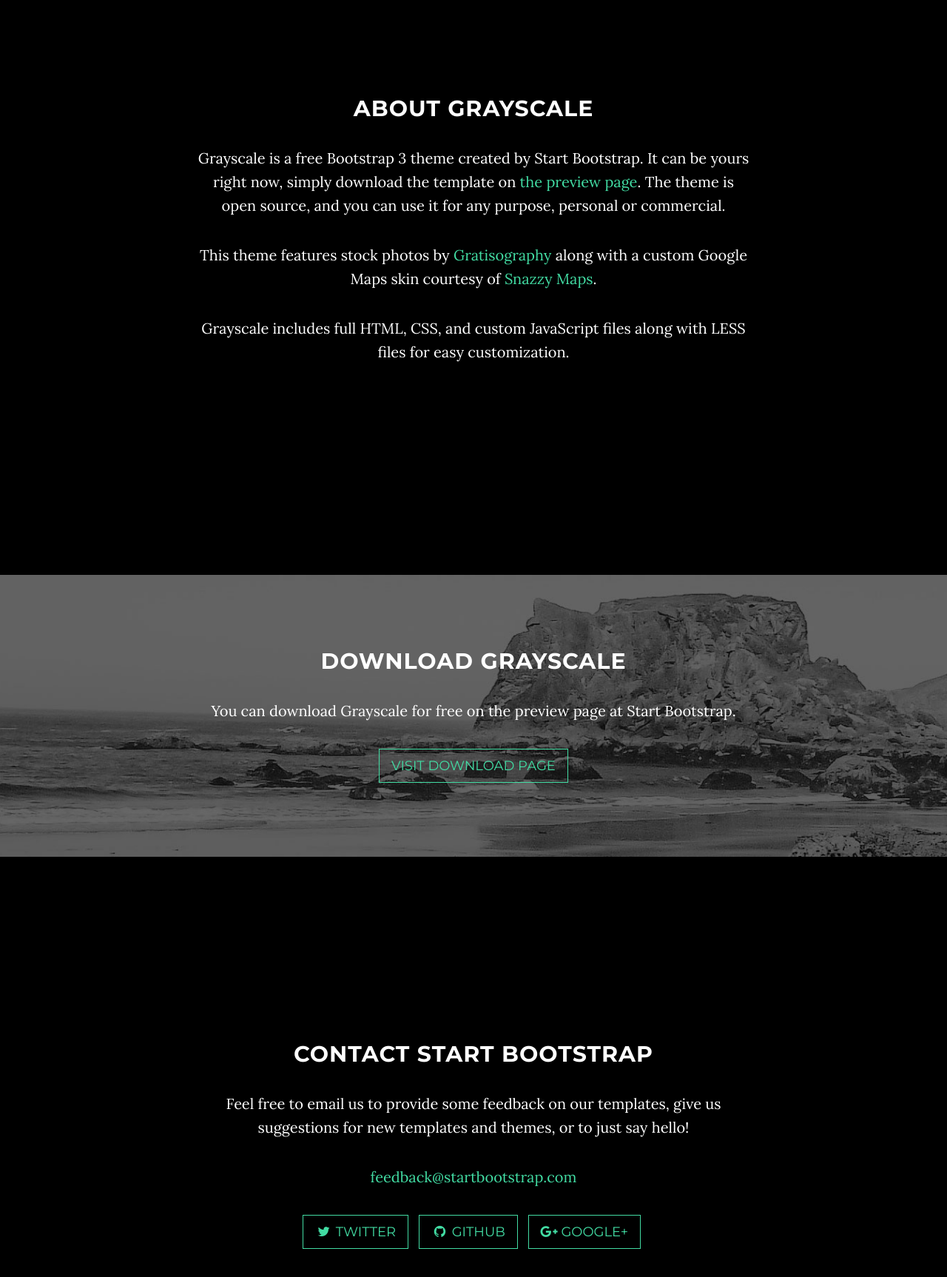
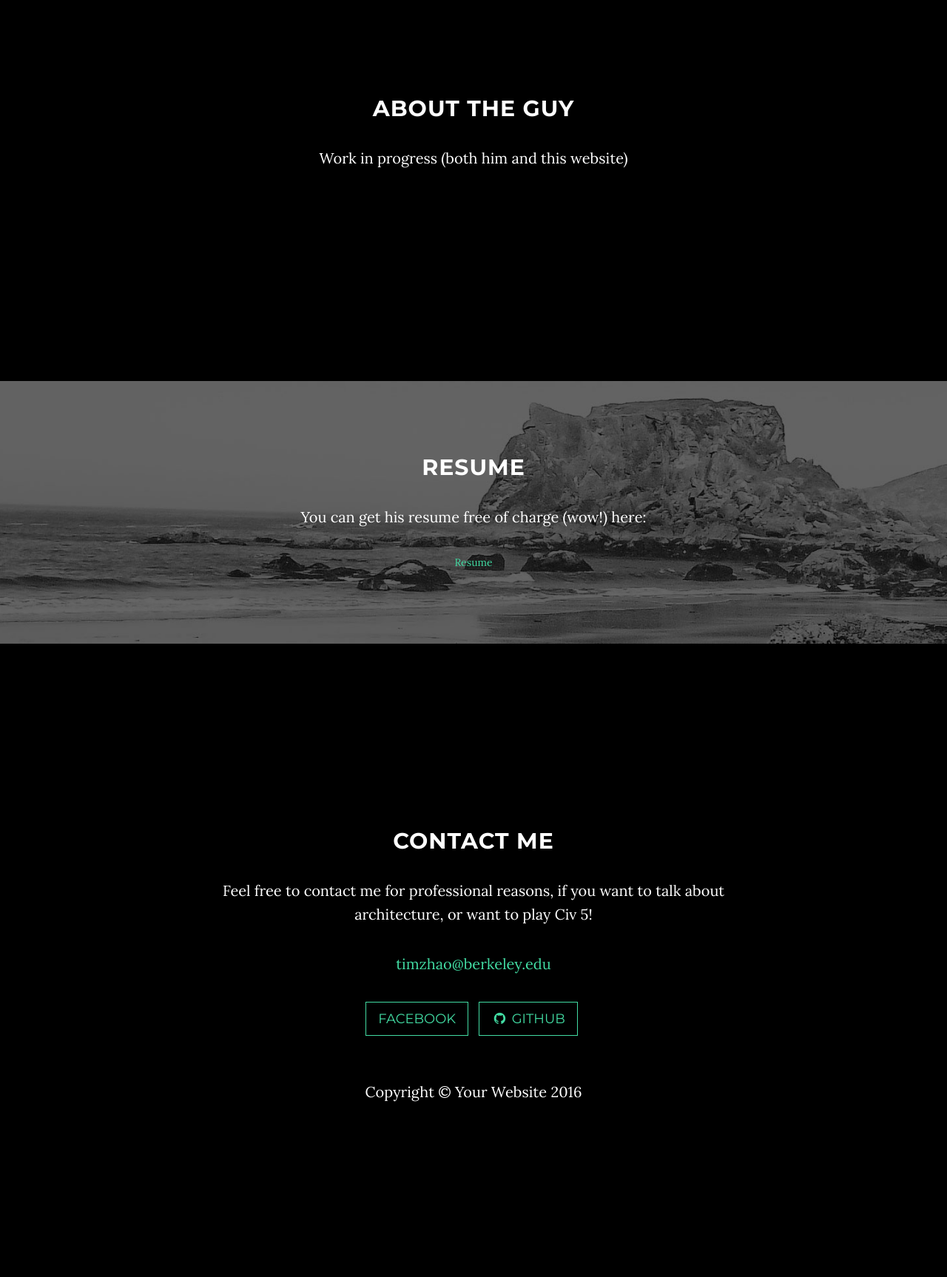
Before and after one commit to atimzhao/atimzhao.github.io, a website: page index.html in a window 1280 px wide. Shown: the part 920-2646 px from the top of the page at 74% size. After the commit the page ends 2462 px from the top, so only its background shows below. Drawn offline with nearby package versions, Linux system fonts and the light colour scheme; some packages are replaced by stand-ins of ours.

Commit message:
snarky but not finished

```diff
--- a/index.html
+++ b/index.html
@@ -9,7 +9,7 @@
     <meta name="description" content="">
     <meta name="author" content="">
 
-    <title>Grayscale - Start Bootstrap Theme</title>
+    <title>Timothy Zhao - Personal Website</title>
 
     <!-- Bootstrap Core CSS -->
     <link href="vendor/bootstrap/css/bootstrap.min.css" rel="stylesheet">
@@ -41,7 +41,7 @@
                     Menu <i class="fa fa-bars"></i>
                 </button>
                 <a class="navbar-brand page-scroll" href="#page-top">
-                    <i class="fa fa-play-circle"></i> <span class="light">Start</span> Bootstrap
+                    <i class="fa fa-play-circle"></i> <span class="light">Timothy</span> Zhao
                 </a>
             </div>
 
@@ -56,7 +56,7 @@
                         <a class="page-scroll" href="#about">About</a>
                     </li>
                     <li>
-                        <a class="page-scroll" href="#download">Download</a>
+                        <a class="page-scroll" href="#download">Resume</a>
                     </li>
                     <li>
                         <a class="page-scroll" href="#contact">Contact</a>
@@ -74,8 +74,8 @@
             <div class="container">
                 <div class="row">
                     <div class="col-md-8 col-md-offset-2">
-                        <h1 class="brand-heading">Hi Rommel</h1>
-                        <p class="intro-text">Rommels a butthead and I hope future employers never see I wrote this</p>
+                        <h1 class="brand-heading">hi.</h1>
+                        <p class="intro-text">This is Timothy Zhao's personal website. He's an aspiring programmer and architect (he's not sure which yet) who studies Electrical Engineering and Computer Science at UC Berkeley.</p>
                         <a href="#about" class="btn btn-circle page-scroll">
                             <i class="fa fa-angle-double-down animated"></i>
                         </a>
@@ -89,10 +89,8 @@
     <section id="about" class="container content-section text-center">
         <div class="row">
             <div class="col-lg-8 col-lg-offset-2">
-                <h2>About Grayscale</h2>
-                <p>Grayscale is a free Bootstrap 3 theme created by Start Bootstrap. It can be yours right now, simply download the template on <a href="http://startbootstrap.com/template-overviews/grayscale/">the preview page</a>. The theme is open source, and you can use it for any purpose, personal or commercial.</p>
-                <p>This theme features stock photos by <a href="http://gratisography.com/">Gratisography</a> along with a custom Google Maps skin courtesy of <a href="http://snazzymaps.com/">Snazzy Maps</a>.</p>
-                <p>Grayscale includes full HTML, CSS, and custom JavaScript files along with LESS files for easy customization.</p>
+                <h2>About the guy</h2>
+                <p>Work in progress (both him and this website)</p>
             </div>
         </div>
     </section>
@@ -102,9 +100,9 @@
         <div class="download-section">
             <div class="container">
                 <div class="col-lg-8 col-lg-offset-2">
-                    <h2>Download Grayscale</h2>
-                    <p>You can download Grayscale for free on the preview page at Start Bootstrap.</p>
-                    <a href="http://startbootstrap.com/template-overviews/grayscale/" class="btn btn-default btn-lg">Visit Download Page</a>
+                    <h2>Resume</h2>
+                    <p>You can get his resume free of charge (wow!) here:</p>
+                    <a href="https://docs.google.com/document/d/1HpObkH-vSWyKVeYmQZsd0V6RSnx3kHEdklu5wRkXx8s/edit?usp=sharing">Resume</a>
                 </div>
             </div>
         </div>
@@ -114,27 +112,25 @@
     <section id="contact" class="container content-section text-center">
         <div class="row">
             <div class="col-lg-8 col-lg-offset-2">
-                <h2>Contact Start Bootstrap</h2>
-                <p>Feel free to email us to provide some feedback on our templates, give us suggestions for new templates and themes, or to just say hello!</p>
-                <p><a href="mailto:feedback@startbootstrap.com">feedback@startbootstrap.com</a>
+                <h2>Contact Me</h2>
+                <p>Feel free to contact me for professional reasons, if you want to talk about architecture, or want to play Civ 5!</p>
+                <p><a href="mailto:feedback@startbootstrap.com">timzhao@berkeley.edu</a>
                 </p>
                 <ul class="list-inline banner-social-buttons">
                     <li>
-                        <a href="https://twitter.com/SBootstrap" class="btn btn-default btn-lg"><i class="fa fa-twitter fa-fw"></i> <span class="network-name">Twitter</span></a>
+                        <a href="https://www.facebook.com/timothy.zhao" class="btn btn-default btn-lg"></i> <span class="network-name">Facebook</span></a>
                     </li>
                     <li>
-                        <a href="https://github.com/IronSummitMedia/startbootstrap" class="btn btn-default btn-lg"><i class="fa fa-github fa-fw"></i> <span class="network-name">Github</span></a>
+                        <a href="https://github.com/atimzhao" class="btn btn-default btn-lg"><i class="fa fa-github fa-fw"></i> <span class="network-name">Github</span></a>
                     </li>
-                    <li>
-                        <a href="https://plus.google.com/+Startbootstrap/posts" class="btn btn-default btn-lg"><i class="fa fa-google-plus fa-fw"></i> <span class="network-name">Google+</span></a>
-                    </li>
+
                 </ul>
             </div>
         </div>
     </section>
 
     <!-- Map Section -->
-    <div id="map"></div>
+    <!--<div id="map"></div> -->
 
     <!-- Footer -->
     <footer>
```
Also changed, not shown: 1 other file.
